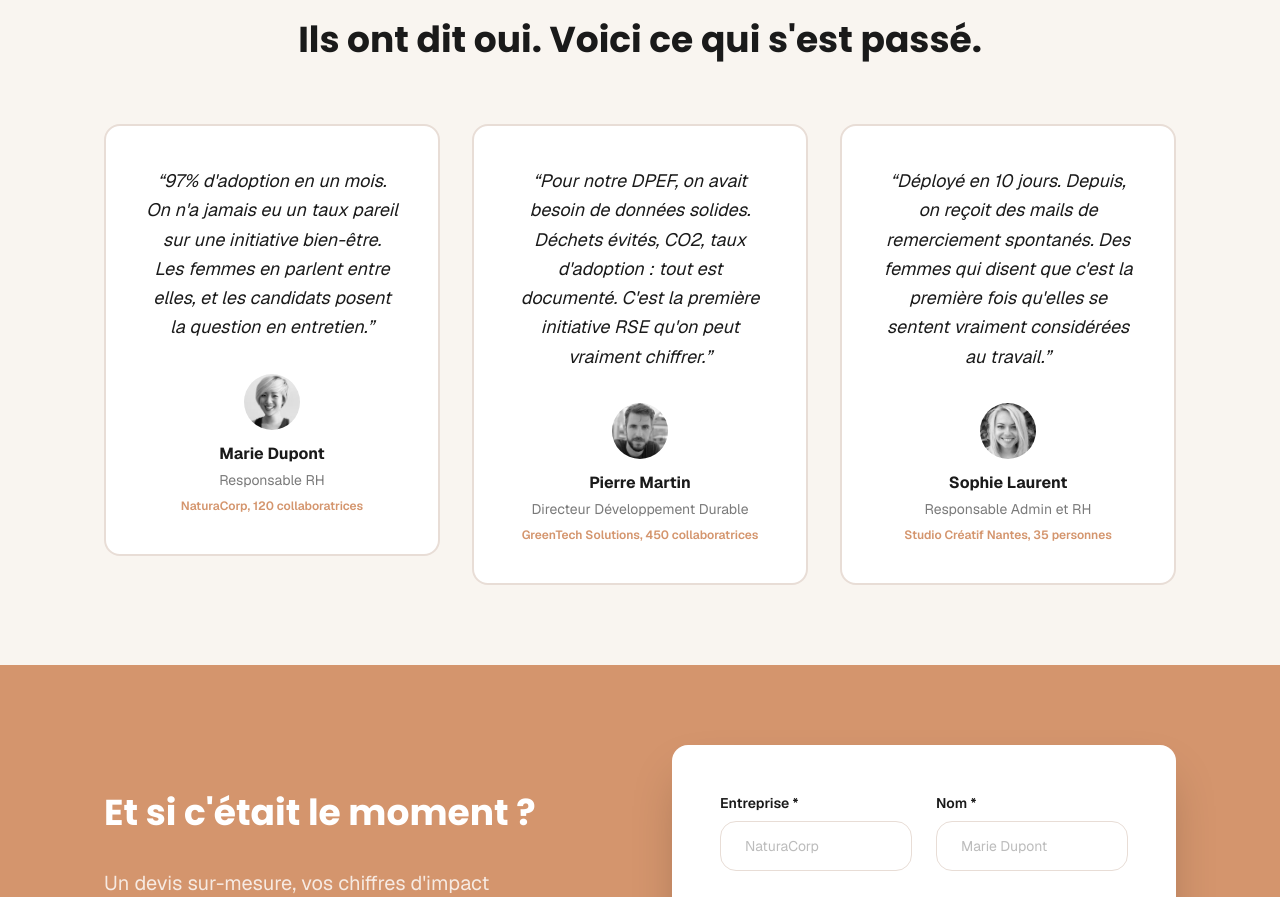
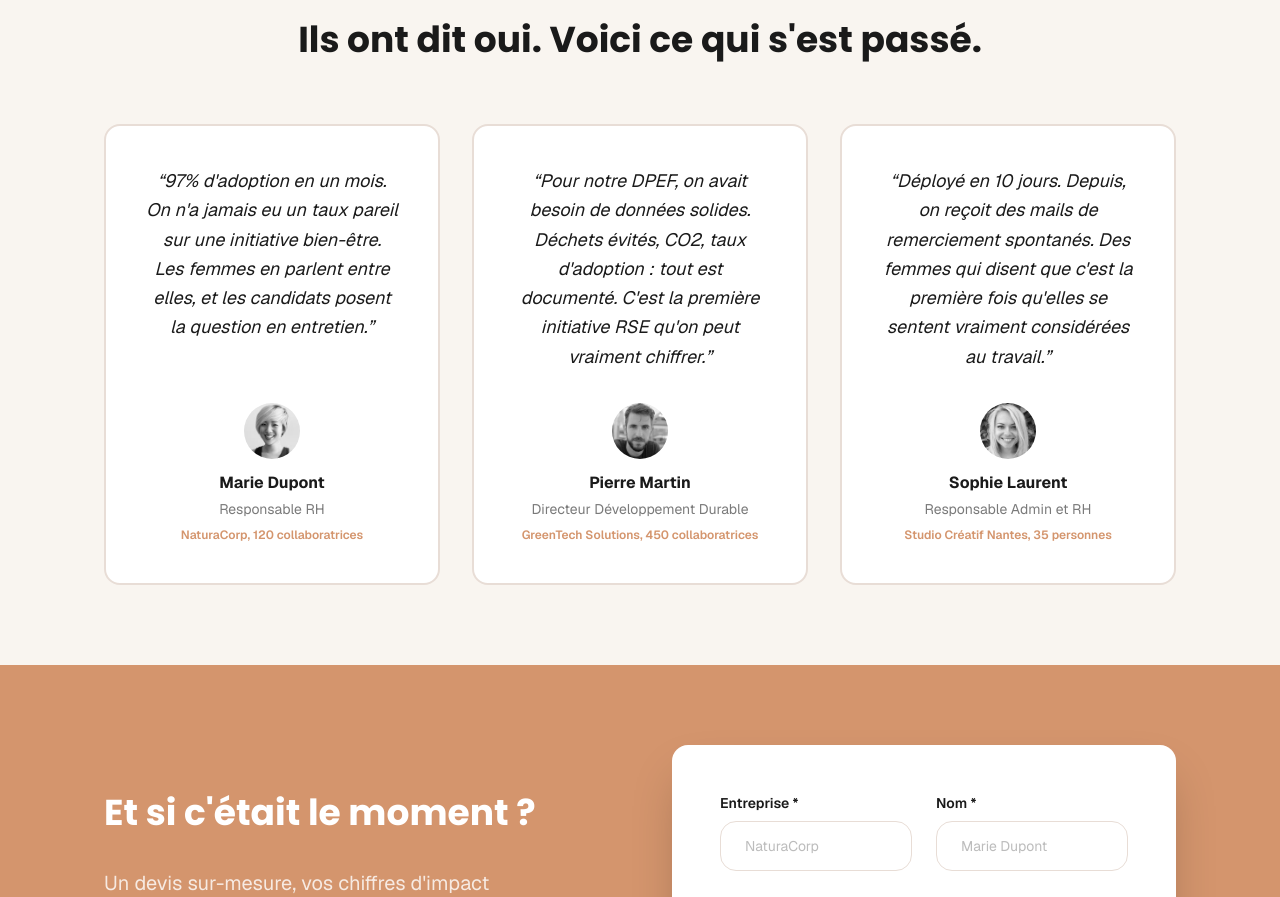
Before and after one commit to mathys-glitch/eve-anc-co, a Next.js app: page / in a window 1280 px wide. Shown: the part 5427-6324 px from the top of the page. Built offline with nearby package versions, Linux system fonts and the light colour scheme.

Commit message:
Fix testimonial cards to equal height with flex-grow on quote text
Co-Authored-By: Claude Opus 4.6 (1M context) <noreply@anthropic.com>

```diff
--- a/src/app/page.tsx
+++ b/src/app/page.tsx
@@ -390,8 +390,8 @@ export default function Home() {
               },
             ].map((t, i) => (
               <ScrollReveal key={i} animation="fadeUp" delay={i * 100}>
-                <div className="bg-white rounded-2xl p-10 border-2 border-warm-gray">
-                  <p className="text-lg text-deep leading-relaxed italic mb-8 text-center">
+                <div className="bg-white rounded-2xl p-10 border-2 border-warm-gray h-full flex flex-col">
+                  <p className="text-lg text-deep leading-relaxed italic mb-8 text-center flex-grow">
                     &ldquo;{t.quote}&rdquo;
                   </p>
                   <div className="flex flex-col items-center text-center">
```
